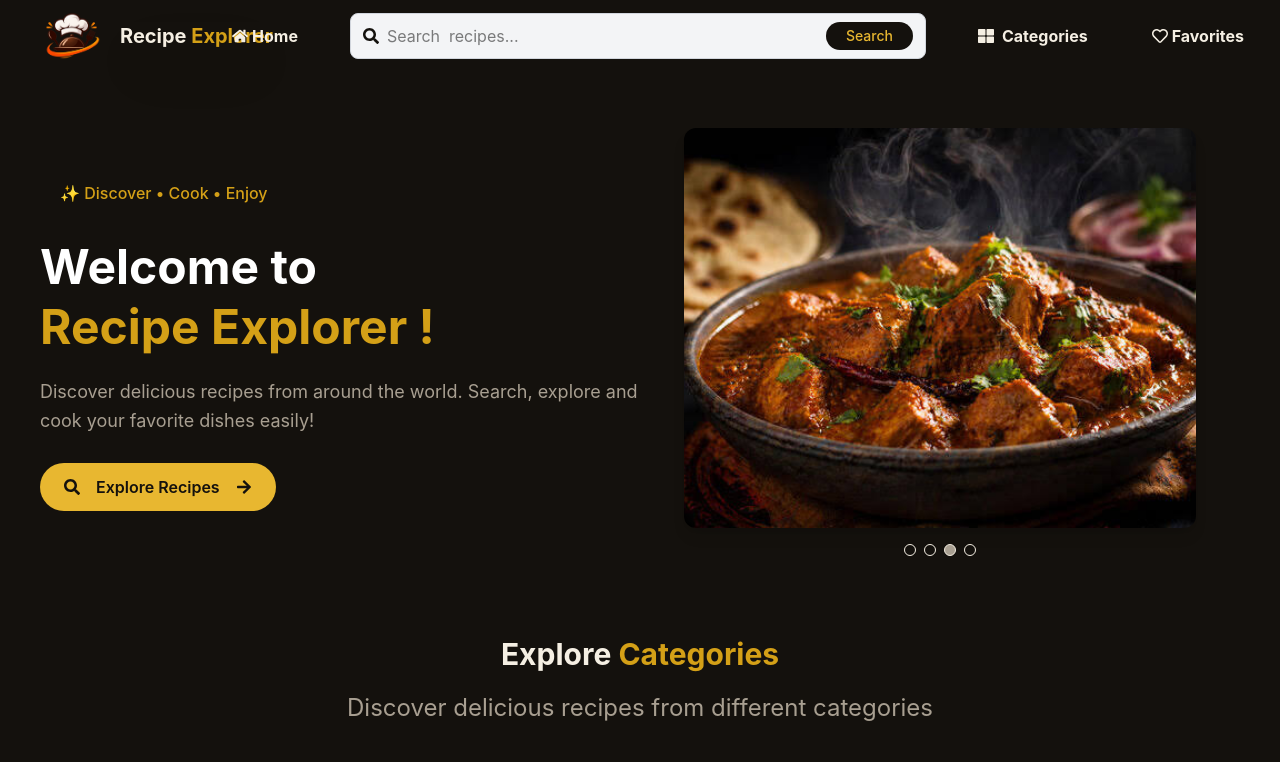
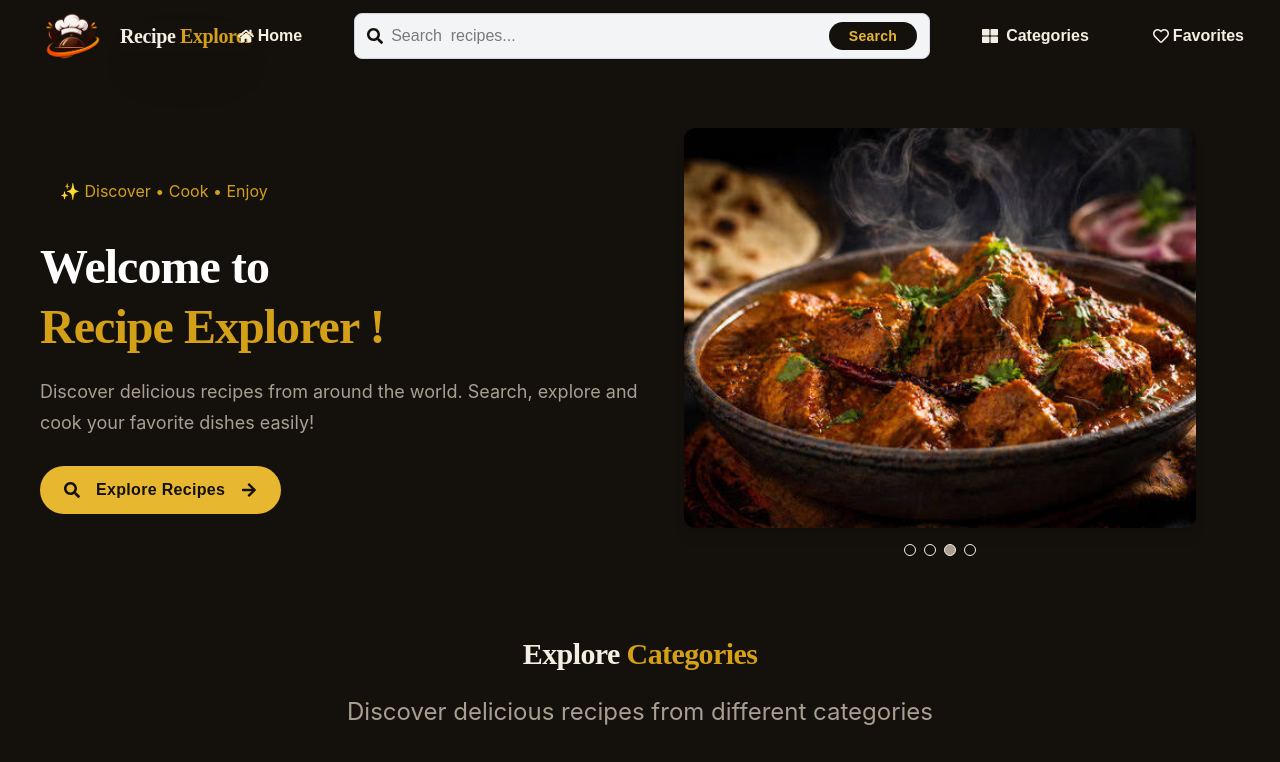
Before and after one commit to Havocsri/Food-Recipie-app, a React (Vite) app: page / in a window 1280 px wide. Shown: the top 762 px of the page. Built offline with nearby package versions, Linux system fonts and the light colour scheme.

Commit message:
Add a font style to food recipe

```diff
--- a/src/index.css
+++ b/src/index.css
@@ -11,3 +11,28 @@
   --color-muted: #a89f91;
 
 }
+body {
+  font-family: "DM Sans", sans-serif;
+}
+
+h1,
+h2,
+h3 {
+  font-family: "Cormorant Garamond", serif;
+
+  font-weight: 700;
+  letter-spacing: -0.02em;
+}
+
+
+p {
+  font-family: "Inter", sans-serif;
+  font-weight: 400;
+  line-height: 1.7;
+}
+
+button {
+  font-family: "Poppins", sans-serif;
+  font-weight: 600;
+  letter-spacing: 0.02em;
+}
--- a/src/pages/SearchPage.jsx
+++ b/src/pages/SearchPage.jsx
@@ -217,11 +217,11 @@ const SearchPage = () => {
                 </h1>
 
                 {error ? (
-                    <p className="mt-8 text-xl text-red-600">
+                    <p className="mt-8 text-4xl text-red-600 flex  justify-center">
                         {error}
                     </p>
                 ): recipes.length == 0 ? (
-                    <p className="mt-8 text-red-600">No recipes found</p>
+                    <p className="mt-8 text-3xl flex  justify-center text-red-600">No recipes found</p>
                 ) : (
                     <div className="mt-6 grid grid-cols-1 gap-6 md:grid-cols-2 lg:grid-cols-3">
                         {recipes.map((recipe) => (
```
Also changed, not shown: src/pages/FavoritePage.jsx (line endings or trailing spaces).
